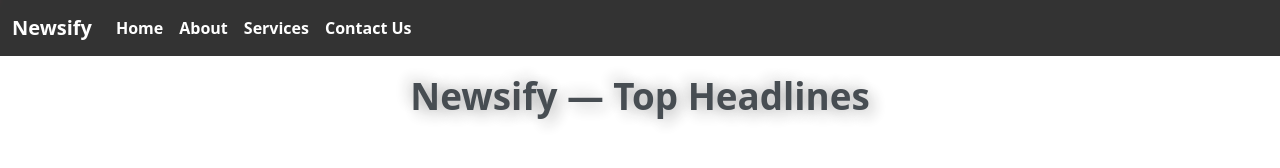
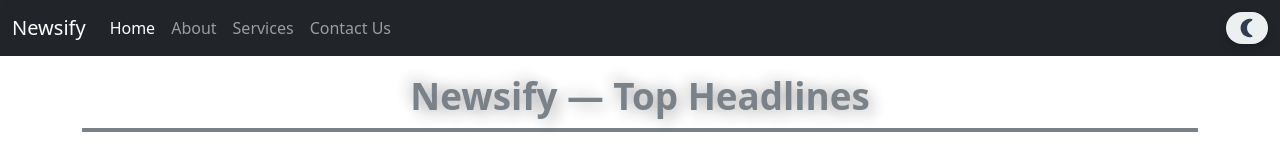
Before and after one commit to TechTitan8788/News-App, a React (Vite) app: page / in a window 1280 px wide. Shown: the top 168 px of the page. Built offline with nearby package versions, Linux system fonts and the light colour scheme; no server answers.

Commit message:
adding daek mode

```diff
--- a/package.json
+++ b/package.json
@@ -12,6 +12,7 @@
   "dependencies": {
     "react": "^18.3.1",
     "react-dom": "^18.3.1",
+    "react-icons": "^5.4.0",
     "react-loading-skeleton": "^3.5.0",
     "react-router-dom": "^7.1.1",
     "react-top-loading-bar": "^3.0.2"
--- /dev/null
+++ b/src/components/DarkMode.jsx
@@ -0,0 +1,67 @@
+import React, { useState, useEffect } from "react";
+import { MdNightlightRound } from "react-icons/md"; // Moon icon for light mode
+import { FaSun } from "react-icons/fa"; // Sun icon for dark mode
+
+const DarkMode = () => {
+  const [isDarkMode, setIsDarkMode] = useState(false);
+
+  useEffect(() => {
+    // Check for saved theme in localStorage to persist across page reloads
+    const savedMode = localStorage.getItem("theme");
+    if (savedMode) {
+      setIsDarkMode(savedMode === "dark");
+      document.body.style.background = savedMode === "dark"
+        ? "linear-gradient(135deg, #1a1a1a 30%, #2e2e2e 100%)"
+        : "linear-gradient(135deg, #ffffff 30%, #f0f4f8 100%)";
+      document.body.style.transition = "background 0.3s ease";
+      document.body.style.color = savedMode === "dark" ? "#ECF0F1" : "#2C3E50";
+    }
+  }, []);
+
+  const toggleDarkMode = () => {
+    setIsDarkMode(!isDarkMode);
+
+    // Toggle dark mode background gradient
+    const newMode = !isDarkMode ? "dark" : "light";
+    document.body.style.background = newMode === "dark"
+      ? "linear-gradient(135deg, #1a1a1a 30%, #2e2e2e 100%)"
+      : "linear-gradient(135deg, #ffffff 30%, #f0f4f8 100%)";
+    document.body.style.transition = "background 0.3s ease";
+    document.body.style.color = newMode === "dark" ? "#ECF0F1" : "#2C3E50";
+
+    // Save the mode in localStorage
+    localStorage.setItem("theme", newMode);
+  };
+
+  return (
+    <div className="dark-mode-toggle">
+      <button
+        onClick={toggleDarkMode}
+        style={{
+          backgroundColor: isDarkMode ? "#2C3E50" : "#ECF0F1", // Dark mode: blue, Light mode: light gray
+          color: isDarkMode ? "#ECF0F1" : "#2C3E50", // Light text on dark, dark text on light
+          padding: "5px 10px",
+          borderRadius: "50px", // Circular button
+          display: "flex",
+          alignItems: "center",
+          justifyContent: "center",
+          fontSize: "22px", // Moderate font size
+          border: "none",
+          cursor: "pointer",
+          transition: "all 0.3s ease", // Smooth transition for background, color, and transform
+          boxShadow: "0 4px 8px rgba(0, 0, 0, 0.2)", // Subtle shadow for better visibility
+        }}
+        onMouseEnter={(e) => (e.target.style.transform = "scale(1.1)")} // Slight zoom effect
+        onMouseLeave={(e) => (e.target.style.transform = "scale(1)")} // Reset scale on mouse leave
+      >
+        {isDarkMode ? (
+          <FaSun size={22} /> // Sun icon for dark mode
+        ) : (
+          <MdNightlightRound size={22} /> // Moon icon for light mode
+        )}
+      </button>
+    </div>
+  );
+};
+
+export default DarkMode;
--- a/src/components/Navbar.jsx
+++ b/src/components/Navbar.jsx
@@ -1,22 +1,11 @@
 import React from "react";
+import DarkMode from "./DarkMode";
 
 const Navbar = () => {
   return (
-    <div>
-      <nav
-        className="navbar navbar-expand-lg navbar-light"
-        style={{
-          backgroundColor: "#333",
-          fontWeight: "600",
-          position: "fixed",
-          top: 0,
-          width: "100%",
-          zIndex: 1000,
-          ocapcity: 0.9,
-        }}
-      >
+    <nav className="navbar navbar-expand-lg fixed-top navbar-dark bg-dark">
       <div className="container-fluid">
-          <a className="navbar-brand text-white" href="/">
+        <a className="navbar-brand" href="/">
           Newsify
         </a>
         <button
@@ -24,36 +13,40 @@ const Navbar = () => {
           type="button"
           data-bs-toggle="collapse"
           data-bs-target="#navbarSupportedContent"
+          aria-controls="navbarSupportedContent"
+          aria-expanded="false"
+          aria-label="Toggle navigation"
         >
           <span className="navbar-toggler-icon"></span>
         </button>
         <div className="collapse navbar-collapse" id="navbarSupportedContent">
           <ul className="navbar-nav me-auto mb-2 mb-lg-0">
             <li className="nav-item">
-                <a className="nav-link text-white" href="/">
+              <a className="nav-link active" aria-current="page" href="/">
                 Home
               </a>
             </li>
             <li className="nav-item">
-                <a className="nav-link text-white" href="/about">
+              <a className="nav-link" href="/about">
                 About
               </a>
             </li>
             <li className="nav-item">
-                <a className="nav-link text-white" href="/services">
+              <a className="nav-link" href="/services">
                 Services
               </a>
             </li>
             <li className="nav-item">
-                <a className="nav-link text-white" href="/contact">
+              <a className="nav-link" href="/contact">
                 Contact Us
               </a>
             </li>
           </ul>
+          {/* Dark Mode Toggle */}
+          <DarkMode />
         </div>
       </div>
     </nav>
-    </div>
   );
 };
 
--- a/src/components/News.jsx
+++ b/src/components/News.jsx
@@ -74,16 +74,18 @@ const News = ({ setProgress }) => {
 
   return (
     <div className="container my-3">
-      <h2
+    <h2
   className="text-center my-4 mb-5"
   style={{
-    color: "#343a40",
+    color: "#6c757d",
     fontWeight: "700",
     textShadow:
       "5px 5px 15px rgba(0, 0, 0, 0.3), -5px -5px 15px rgba(0, 0, 0, 0.2)",
     fontSize: "calc(1.5rem + 1vw)",
     opacity: 0.9,
-    paddingTop: "50px",  // Add padding to push it below the fixed navbar
+    paddingTop: "50px", // Add padding to push it below the fixed navbar
+    borderBottom: "4px solid #6c757d", // Add a border below the text
+    paddingBottom: "10px", // Increase the space between text and the underline
   }}
 >
   Newsify &mdash; {category} Headlines <br />
```
Also changed, not shown: src/components/NewsItem.jsx (+31 -4 lines), 1 other file (tests, documents, lock files or other folders). Lines whose indentation alone changed are shown as unchanged.
